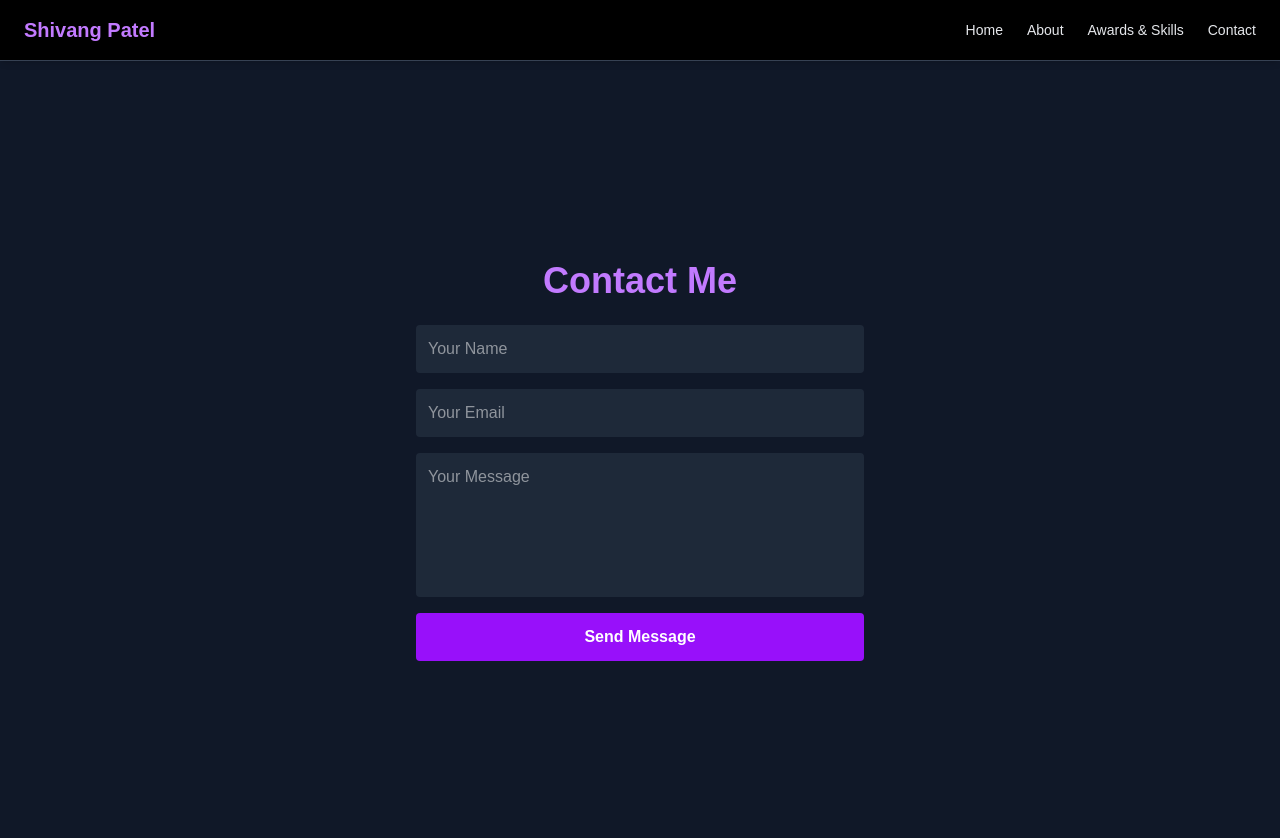
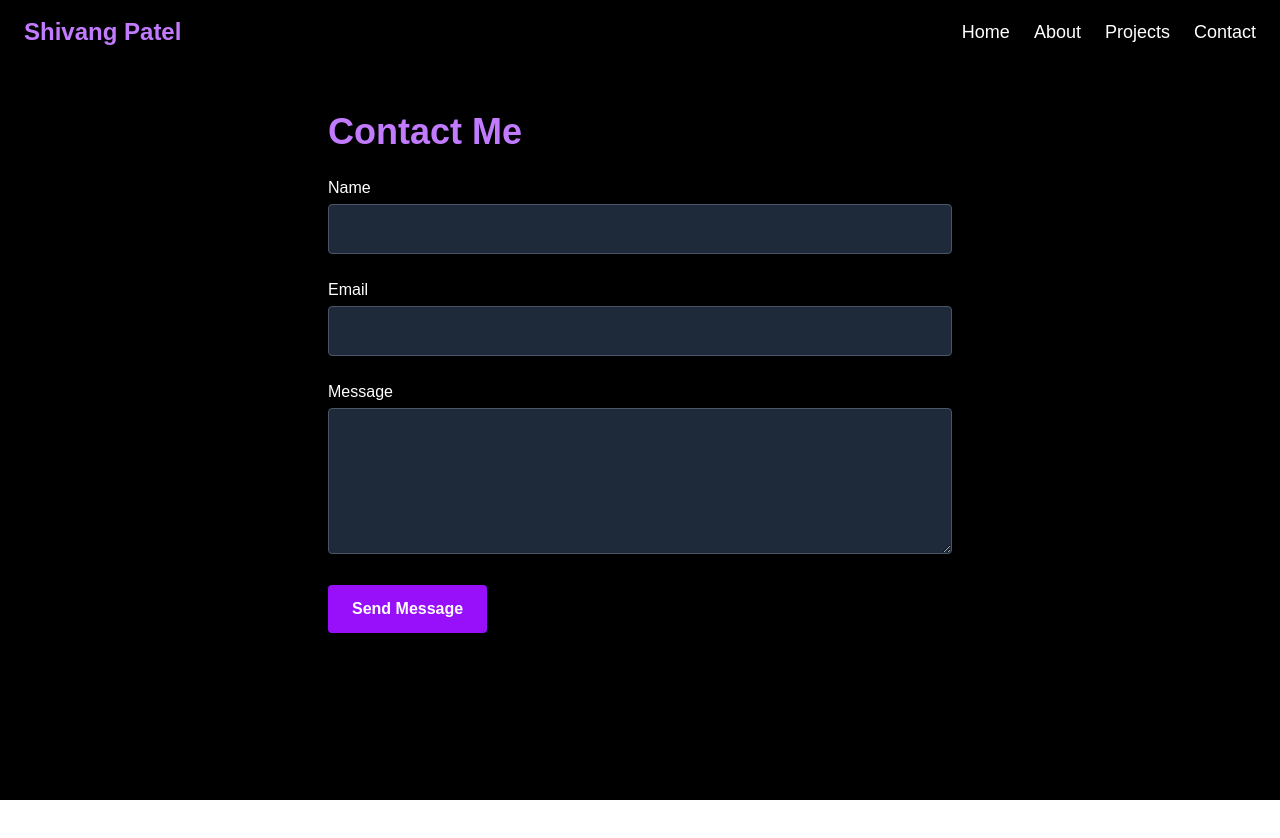
Before and after one commit to shaypat112/portyfolio, a Next.js app: page /contact in a window 1280 px wide. Shown: the top 838 px of the page. After the commit the page ends 800 px from the top, so only its background shows below. Built offline with nearby package versions, Linux system fonts and the light colour scheme.

Commit message:
Updated dark-themed contact page with fixed navbar and accessibility

```diff
--- a/components/Navbar.tsx
+++ b/components/Navbar.tsx
@@ -1,35 +1,19 @@
-import Link from 'next/link'
+import Link from 'next/link';
 
-const Navbar = () => {
+export default function Navbar() {
   return (
-    <nav className="bg-black border-b border-gray-700 text-gray-200 px-6 py-4 shadow-md sticky top-0 z-50">
-      <div className="max-w-7xl mx-auto flex justify-between items-center">
-        <h1 className="text-xl font-bold text-purple-400">Shivang Patel</h1>
-        <ul className="flex space-x-6 text-sm font-medium">
-          <li>
-            <Link href="/" className="hover:text-purple-400 transition">
-              Home
-            </Link>
-          </li>
-          <li>
-            <Link href="/about" className="hover:text-purple-400 transition">
-              About
-            </Link>
-          </li>
-          <li>
-            <Link href="/projects" className="hover:text-purple-400 transition">
-              Awards & Skills
-            </Link>
-          </li>
-          <li>
-            <Link href="/contact" className="hover:text-purple-400 transition">
-              Contact
-            </Link>
-          </li>
-        </ul>
+    <nav className="w-full bg-black bg-opacity-70 text-white shadow-md fixed top-0 left-0 z-50">
+      <div className="max-w-7xl mx-auto px-6 py-4 flex justify-between items-center">
+        <Link href="/" className="text-2xl font-bold text-purple-400 hover:text-purple-300 transition">
+          Shivang Patel
+        </Link>
+        <div className="space-x-6 text-lg font-medium">
+          <Link href="/" className="hover:text-purple-300 transition">Home</Link>
+          <Link href="/about" className="hover:text-purple-300 transition">About</Link>
+          <Link href="/projects" className="hover:text-purple-300 transition">Projects</Link>
+          <Link href="/contact" className="hover:text-purple-300 transition">Contact</Link>
+        </div>
       </div>
     </nav>
-  )
+  );
 }
-
-export default Navbar
--- a/pages/contact.tsx
+++ b/pages/contact.tsx
@@ -1,89 +1,93 @@
-import Head from 'next/head'
-import Navbar from '../components/Navbar'
-import { useState } from 'react'
+import { useState } from 'react';
+import Navbar from '../components/Navbar';
 
 export default function Contact() {
-  const [submitted, setSubmitted] = useState(false)
+  const [form, setForm] = useState({ name: '', email: '', message: '' });
+
+  const handleChange = (e: React.ChangeEvent<HTMLInputElement | HTMLTextAreaElement>) => {
+    setForm({ ...form, [e.target.name]: e.target.value });
+  };
+
+  const handleSubmit = async (e: React.FormEvent) => {
+    e.preventDefault();
+
+    const encodedData = new URLSearchParams({
+      'form-name': 'contact',
+      name: form.name,
+      email: form.email,
+      message: form.message,
+    });
+
+    try {
+      await fetch('/', {
+        method: 'POST',
+        headers: { 'Content-Type': 'application/x-www-form-urlencoded' },
+        body: encodedData.toString(),
+      });
+      alert('Message sent!');
+      setForm({ name: '', email: '', message: '' });
+    } catch (error) {
+      alert('Failed to send message');
+    }
+  };
 
   return (
-    <>
-      <Head>
-        <title>Contact Me | Shivang Patel</title>
-        <meta name="description" content="Get in touch with Shivang Patel." />
-      </Head>
-
+    <div className="min-h-screen bg-black text-white">
       <Navbar />
-
-      <main className="min-h-screen bg-gray-900 text-gray-100 flex flex-col items-center justify-center p-6">
+      <div className="pt-28 max-w-2xl mx-auto px-6">
         <h1 className="text-4xl font-bold mb-6 text-purple-400">Contact Me</h1>
-
-        {!submitted ? (
         <form
+          onSubmit={handleSubmit}
           name="contact"
           method="POST"
           data-netlify="true"
-            onSubmit={(e) => {
-              e.preventDefault()
-              const form = e.target as HTMLFormElement
-
-              fetch('/', {
-                method: 'POST',
-                headers: { 'Content-Type': 'application/x-www-form-urlencoded' },
-                body: encode({
-                  'form-name': 'contact',
-                  name: form.name.value,
-                  email: form.email.value,
-                  message: form.message.value,
-                }),
-              }).then(() => setSubmitted(true))
-                .catch(() => alert('Oops! There was a problem submitting your form.'))
-            }}
-            className="flex flex-col max-w-md w-full gap-4"
+          className="space-y-6"
         >
-            {/* Hidden input for Netlify */}
           <input type="hidden" name="form-name" value="contact" />
-
+          <div>
+            <label htmlFor="name" className="block mb-1">Name</label>
             <input
+              id="name"
+              name="name"
               type="text"
-              name="name"
+              onChange={handleChange}
+              value={form.name}
               required
-              placeholder="Your Name"
-              className="p-3 rounded bg-gray-800 text-white"
+              className="w-full p-3 rounded bg-gray-800 text-white border border-gray-600 focus:outline-none focus:border-purple-400"
             />
+          </div>
+          <div>
+            <label htmlFor="email" className="block mb-1">Email</label>
             <input
+              id="email"
+              name="email"
               type="email"
-              name="email"
+              onChange={handleChange}
+              value={form.email}
               required
-              placeholder="Your Email"
-              className="p-3 rounded bg-gray-800 text-white"
+              className="w-full p-3 rounded bg-gray-800 text-white border border-gray-600 focus:outline-none focus:border-purple-400"
             />
+          </div>
+          <div>
+            <label htmlFor="message" className="block mb-1">Message</label>
             <textarea
+              id="message"
               name="message"
+              rows={5}
+              onChange={handleChange}
+              value={form.message}
               required
-              placeholder="Your Message"
-              rows={5}
-              className="p-3 rounded bg-gray-800 text-white resize-none"
+              className="w-full p-3 rounded bg-gray-800 text-white border border-gray-600 focus:outline-none focus:border-purple-400"
             />
+          </div>
           <button
             type="submit"
-              className="bg-purple-600 hover:bg-purple-700 text-white py-3 rounded font-semibold transition"
+            className="px-6 py-3 bg-purple-600 hover:bg-purple-700 transition rounded text-white font-semibold"
           >
             Send Message
           </button>
         </form>
-        ) : (
-          <p className="mt-4 text-green-400">Thanks for your message! I’ll get back to you soon.</p>
-        )}
-      </main>
-    </>
-  )
+      </div>
+    </div>
+  );
 }
-
-// Helper to encode form data for Netlify
-function encode(data: Record<string, string>) {
-  return Object.keys(data)
-    .map(
-      (key) => encodeURIComponent(key) + '=' + encodeURIComponent(data[key])
-    )
-    .join('&')
-}
```
Lines whose indentation alone changed are shown as unchanged.
